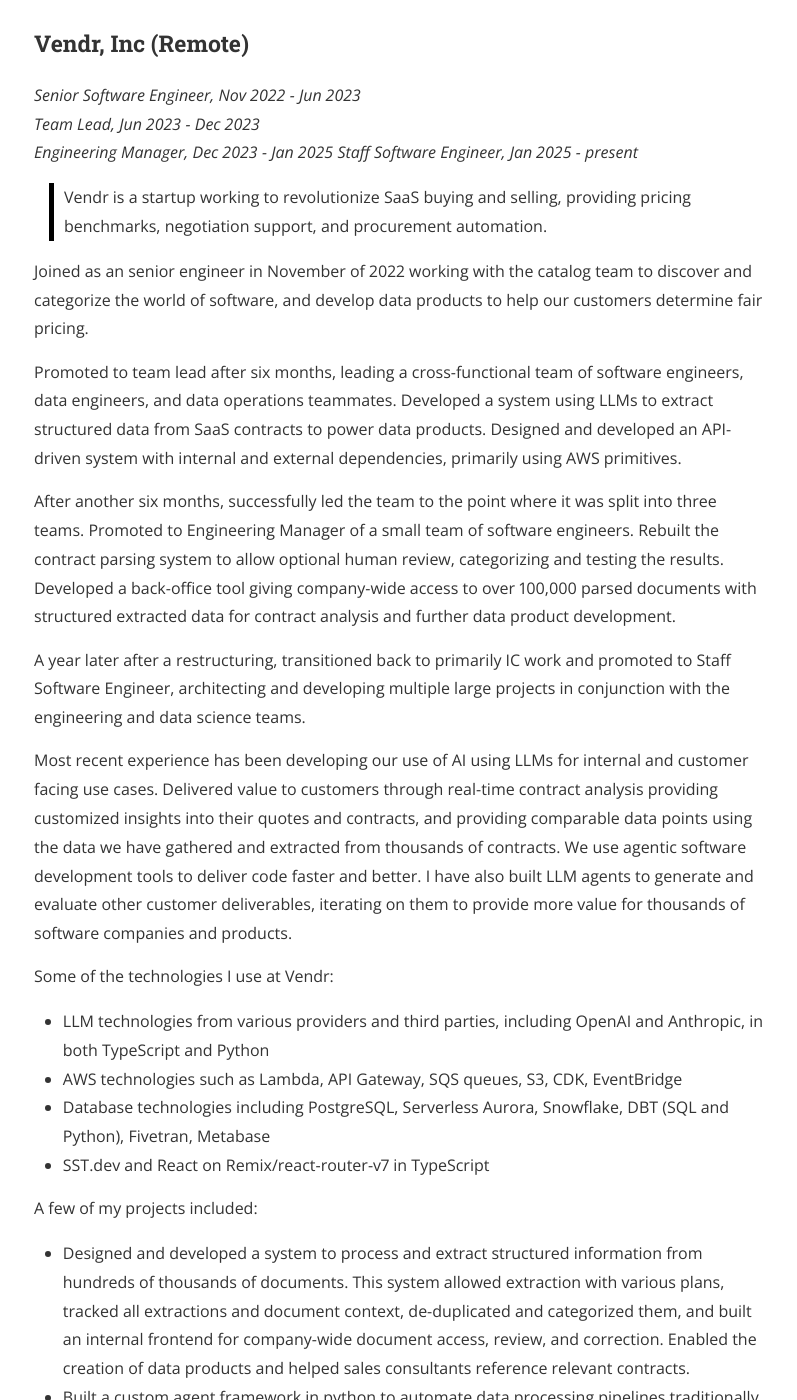
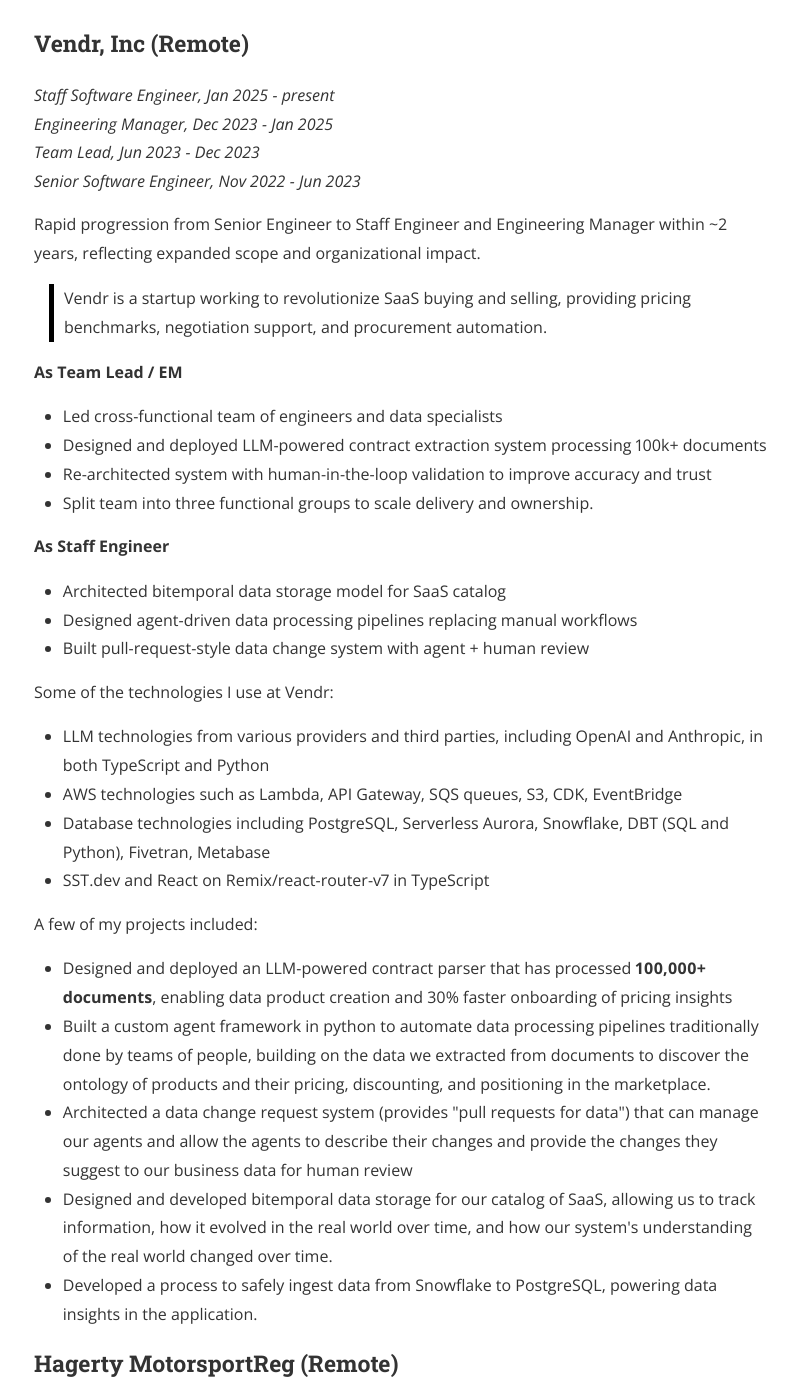
Before and after one commit to ryanguill/ryanguill.github.io, a Jekyll site: the page built from resume.html, in a window 1280 px wide and 1400 px high, scrolled down 1229 px. Shown: the whole window, without its empty margins (238-1035 px from the left). Built offline with Jekyll 4.4.1, drawn with Linux system fonts in a browser that asks for light colours; nearby versions of some CDN libraries; a style sheet for code colours, icons or effects is not loaded.

Commit message:
resume tweaks

```diff
--- a/resume.html
+++ b/resume.html
@@ -54,25 +54,33 @@
 
 <h3 id="vendr-remote">Vendr, Inc (Remote)</h3>
 
-<p><em>Senior Software Engineer, Nov 2022 - Jun 2023</em><br />
+<p>
+	<em>Staff Software Engineer, Jan 2025 - present</em><br />
+	<em>Engineering Manager, Dec 2023 - Jan 2025</em><br />
 	<em>Team Lead, Jun 2023 - Dec 2023</em><br />
-	<em>Engineering Manager, Dec 2023 - Jan 2025</em>
-	<em>Staff Software Engineer, Jan 2025 - present</em>
+	<em>Senior Software Engineer, Nov 2022 - Jun 2023</em><br />
 </p>
+
+<p>Rapid progression from Senior Engineer to Staff Engineer and Engineering Manager within ~2 years, reflecting expanded scope and organizational impact.</p>
 
 <blockquote>
   <p>Vendr is a startup working to revolutionize SaaS buying and selling, providing pricing benchmarks, negotiation support, and procurement automation.</p>
 </blockquote>
 
-<p>Joined as an senior engineer in November of 2022 working with the catalog team to discover and categorize the world of software, and develop data products to help our customers determine fair pricing.</p>
+<strong>As Team Lead / EM</strong>
+<ul>
+	<li>Led cross-functional team of engineers and data specialists</li>
+	<li>Designed and deployed LLM-powered contract extraction system processing 100k+ documents</li>
+	<li>Re-architected system with human-in-the-loop validation to improve accuracy and trust</li>
+	<li>Split team into three functional groups to scale delivery and ownership.</li>
+</ul>
 
-<p>Promoted to team lead after six months, leading a cross-functional team of software engineers, data engineers, and data operations teammates. Developed a system using LLMs to extract structured data from SaaS contracts to power data products. Designed and developed an API-driven system with internal and external dependencies, primarily using AWS primitives.</p>
-
-<p>After another six months, successfully led the team to the point where it was split into three teams. Promoted to Engineering Manager of a small team of software engineers. Rebuilt the contract parsing system to allow optional human review, categorizing and testing the results. Developed a back-office tool giving company-wide access to over 100,000 parsed documents with structured extracted data for contract analysis and further data product development.</p>
-
-<p>A year later after a restructuring, transitioned back to primarily IC work and promoted to Staff Software Engineer, architecting and developing multiple large projects in conjunction with the engineering and data science teams.</p>
-
-<p>Most recent experience has been developing our use of AI using LLMs for internal and customer facing use cases. Delivered value to customers through real-time contract analysis providing customized insights into their quotes and contracts, and providing comparable data points using the data we have gathered and extracted from thousands of contracts. We use agentic software development tools to deliver code faster and better. I have also built LLM agents to generate and evaluate other customer deliverables, iterating on them to provide more value for thousands of software companies and products.</p>
+<strong>As Staff Engineer</strong>
+<ul>
+	<li>Architected bitemporal data storage model for SaaS catalog</li>
+	<li>Designed agent-driven data processing pipelines replacing manual workflows</li>
+	<li>Built pull-request-style data change system with agent + human review</li>
+</ul>
 
 <p>Some of the technologies I use at Vendr:
 	<ul>
@@ -86,7 +94,7 @@
 <p>A few of my projects included:
 	<ul>
 
-		<li>Designed and developed a system to process and extract structured information from hundreds of thousands of documents. This system allowed extraction with various plans, tracked all extractions and document context, de-duplicated and categorized them, and built an internal frontend for company-wide document access, review, and correction. Enabled the creation of data products and helped sales consultants reference relevant contracts.</li>
+		<li>Designed and deployed an LLM-powered contract parser that has processed <strong>100,000+ documents</strong>, enabling data product creation and 30% faster onboarding of pricing insights</li>
 		<li>Built a custom agent framework in python to automate data processing pipelines traditionally done by teams of people, building on the data we extracted from documents to discover the ontology of products and their pricing, discounting, and positioning in the marketplace.</li>
 		<li>Architected a data change request system (provides "pull requests for data") that can manage our agents and allow the agents to describe their changes and provide the changes they suggest to our business data for human review</li>
 		<li>Designed and developed bitemporal data storage for our catalog of SaaS, allowing us to track information, how it evolved in the real world over time, and how our system's understanding of the real world changed over time.</li>
```
